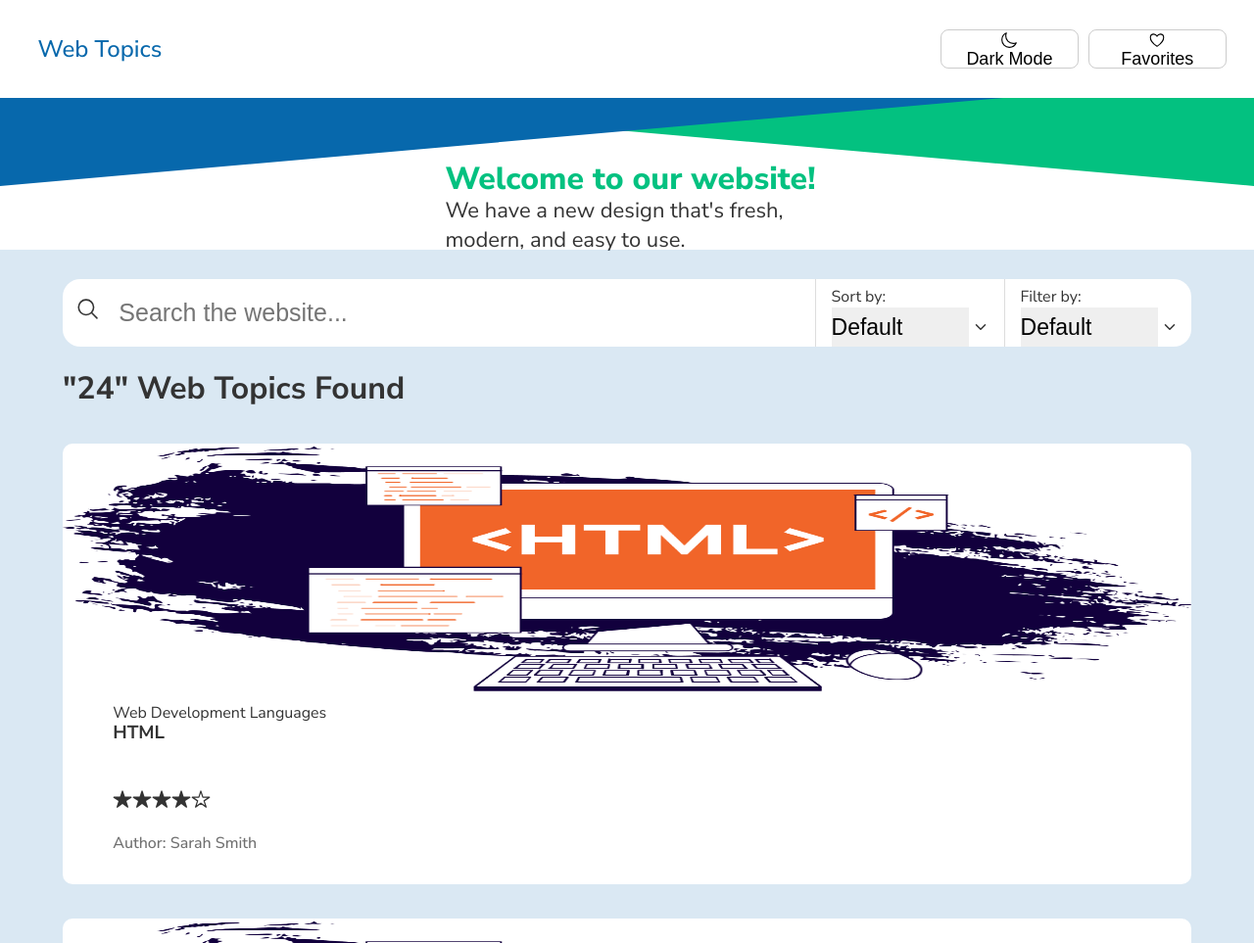
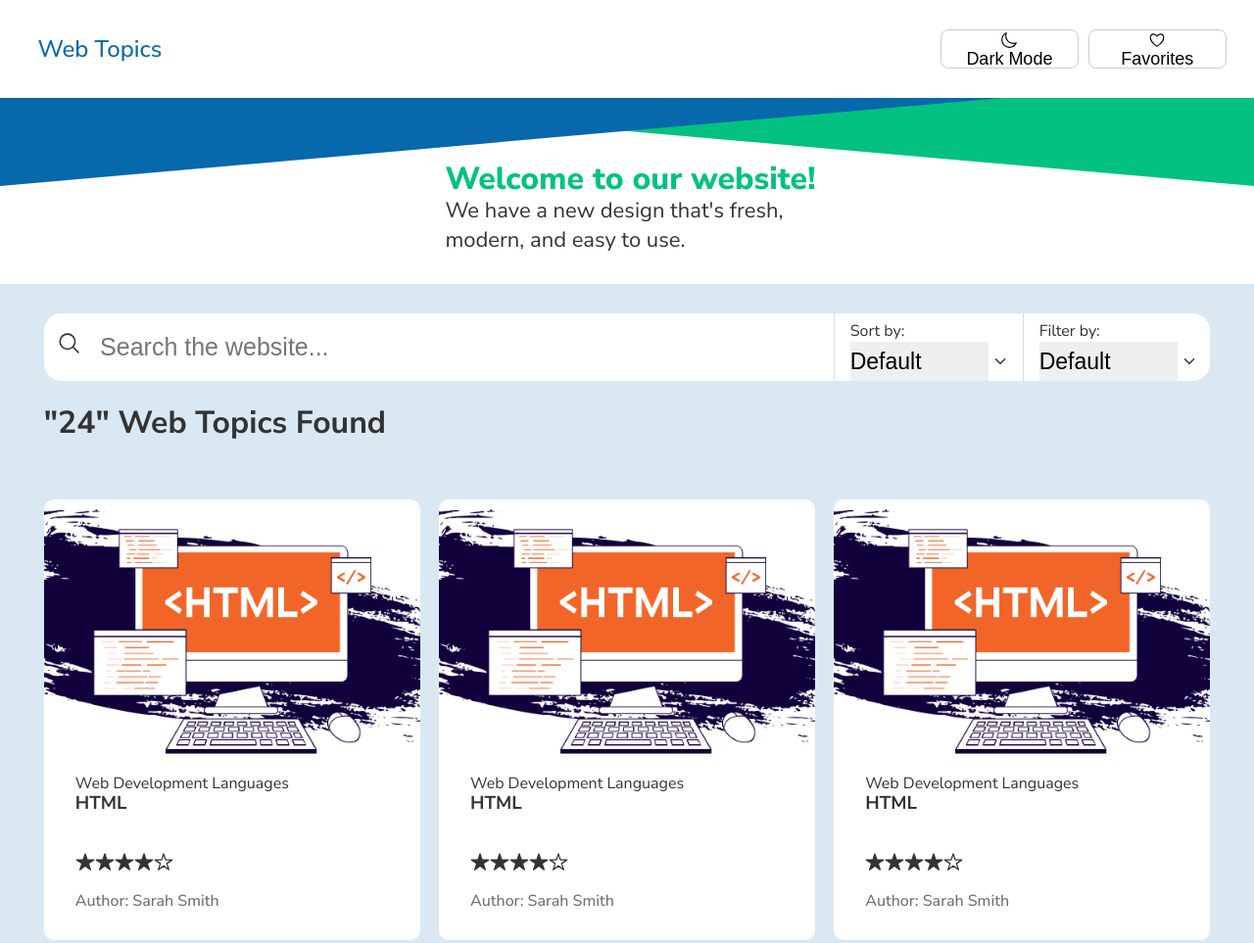
Before and after one commit to SD-0224/Ahmad-Salous-project1, a plain HTML site: page index.html in a window 1280 px wide. Shown: the top 963 px of the page at 98% size. Drawn offline with nearby package versions, Linux system fonts and the light colour scheme.

Commit message:
doing a big part of pc style and fix some in mobile style

```diff
--- a/index.html
+++ b/index.html
@@ -87,8 +87,9 @@
           </div>
         </div>
       </search>
+      <h1>"24" Web Topics Found</h1>
+
       <div class="results">
-        <h1>"24" Web Topics Found</h1>
         <div class="result">
           <img src="/Logos/html.png" alt="HTML" />
           <p>Web Development Languages</p>
--- a/style.css
+++ b/style.css
@@ -122,7 +122,7 @@ h3 {
 [placeholder] {
   font-size: large;
 }
-@media only screen and (width >= 0px) and (width <= 961px) {
+@media only screen and (max-width: 961px) {
   .hidden-words {
     display: none;
   }
--- a/stylePc.css
+++ b/stylePc.css
@@ -1,4 +1,4 @@
-@media only screen and (width >= 1441px) {
+@media only screen and (min-width: 1788px) {
   .upper-header {
     display: grid;
     grid-template-columns: 250px 550px;
@@ -18,8 +18,37 @@
   .upper-header nav p {
     margin: 0;
   }
+  .results {
+    display: grid;
+    grid-template-columns: repeat(5, 16vw);
+    justify-content: space-between;
+  }
+  .results {
+    width: 93vw;
+  }
+  .result p,
+  h3,
+  .rate,
+  .auther {
+    width: 14vw;
+    margin: 0;
+  }
+  .result > p {
+    margin-top: 10px;
+  }
+  .result {
+    display: grid;
+    grid-template-rows: 270px 30px 20px 40px 20px 20px;
+    width: 16vw;
+    /* height: 130px; */
+  }
+  img {
+    max-width: 16vw;
+    max-height: auto;
+    object-fit: cover;
+  }
 }
-@media only screen and (width >= 962px) and (width <= 1440px) {
+@media only screen and (max-width: 1787px) and (min-width: 961px) {
   .upper-header {
     display: grid;
     grid-template-columns: 20vw 25vw;
@@ -37,9 +66,69 @@
   .upper-header nav p {
     margin: 0;
   }
+  .results {
+    display: grid;
+    grid-template-columns: repeat(4, 22vw);
+    justify-content: space-between;
+  }
+  .results {
+    width: 93vw;
+  }
+  .result p,
+  h3,
+  .rate,
+  .auther {
+    width: 17vw;
+    margin: 0;
+  }
+  .result > p {
+    margin-top: 10px;
+  }
+  .result {
+    display: grid;
+    grid-template-rows: 270px 30px 20px 40px 20px 20px;
+    width: 20vw;
+    /* height: 130px; */
+  }
+  img {
+    max-width: 20vw;
+    max-height: auto;
+    object-fit: cover;
+  }
+}
+@media only screen and (max-width: 1323px) and (min-width: 961px) {
+  .results {
+    display: grid;
+    grid-template-columns: repeat(3, 30vw);
+    justify-content: space-between;
+  }
+  .results {
+    width: 93vw;
+  }
+  .result p,
+  h3,
+  .rate,
+  .auther {
+    width: 25vw;
+    margin: 0;
+  }
+  .result > p {
+    margin-top: 10px;
+  }
+  .result {
+    display: grid;
+    grid-template-rows: 270px 30px 20px 40px 20px 20px;
+    width: 30vw;
+    /* height: 130px; */
+  }
+  img {
+    max-width: 30vw;
+    max-height: auto;
+    object-fit: cover;
+  }
 }
 
-@media only screen and (width >= 962px) {
+@media only screen and (min-width: 962px) {
   #brand-left {
     height: 0;
     width: 0;
@@ -63,7 +152,7 @@
   .bottom-header {
     display: grid;
     justify-content: center;
-    grid-template-rows: 40px 90px;
+    grid-template-rows: 40px 125px;
   }
   .title {
     display: grid;
@@ -79,8 +168,8 @@
   }
   search {
     display: grid;
-    grid-template-columns: 60vw 30vw;
-    width: 90vw;
+    grid-template-columns: 63vw 30vw;
+    width: 93vw;
     background-color: var(--bg_default);
     align-items: center;
     margin-top: 30px;
@@ -105,8 +194,8 @@
   }
   main {
     display: grid;
-    width: 100vw;
     justify-content: center;
+    grid-template-columns: 93vw;
   }
   .infilter {
     display: grid;
```
